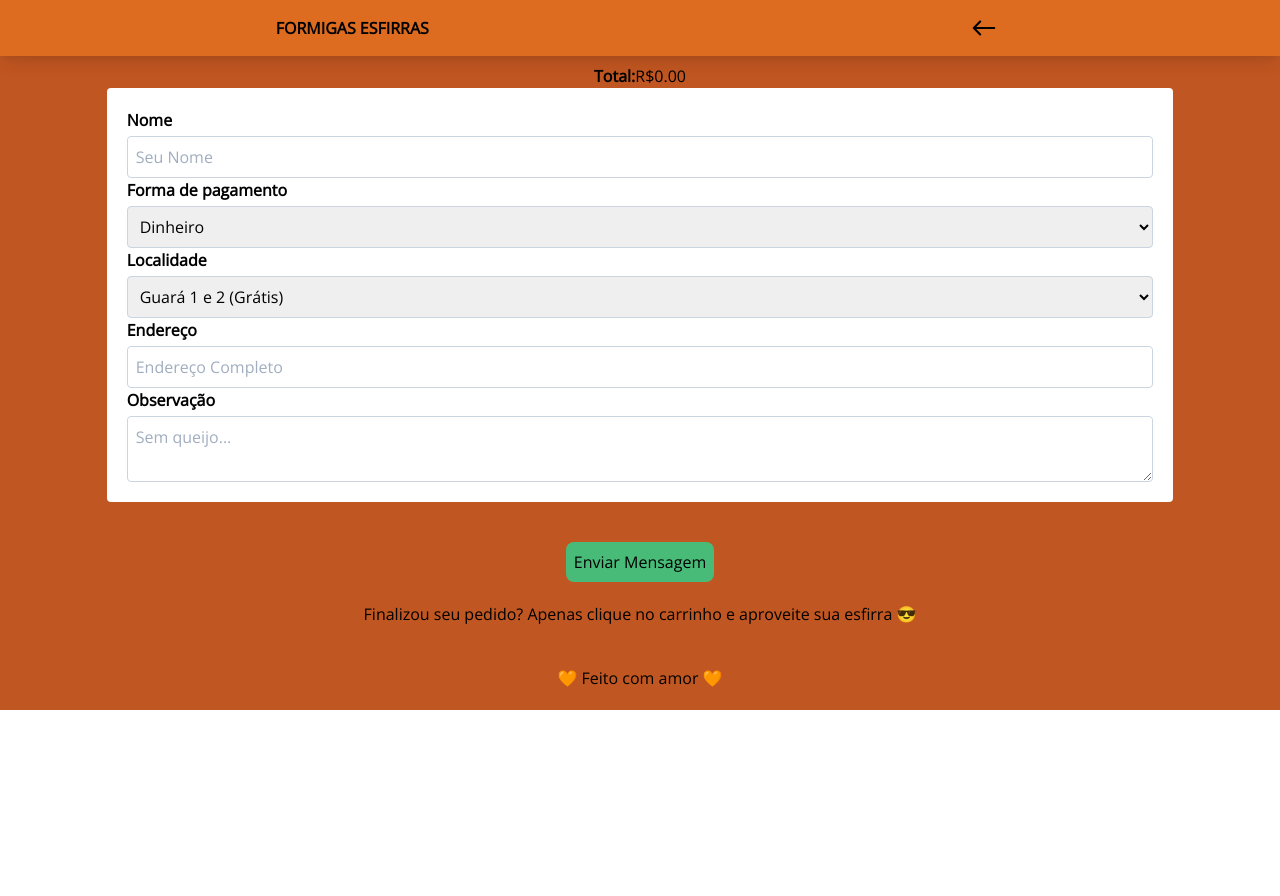
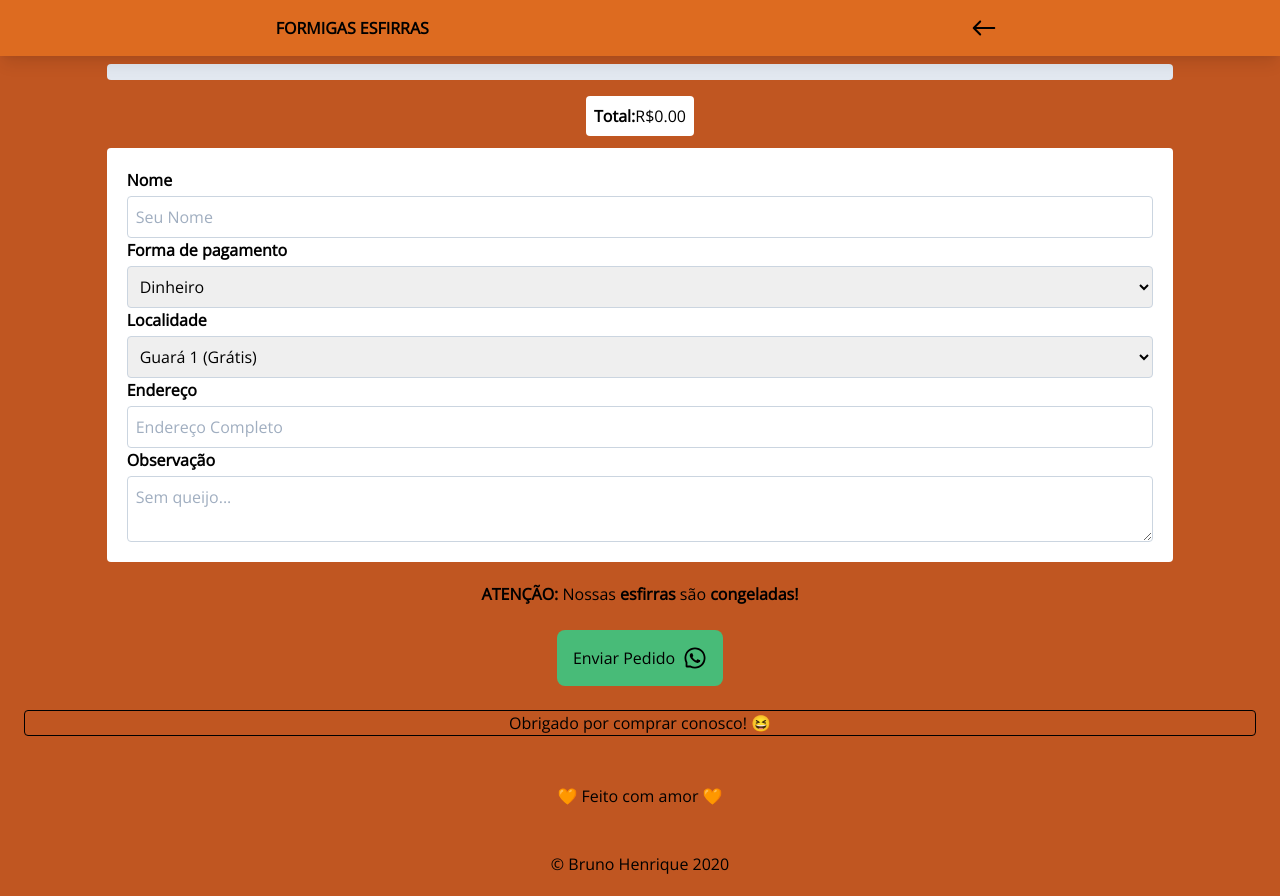
Before and after one commit to BrunoHenrique00/app-formiga, a Next.js app: page /checkout in a window 1280 px wide. Before the commit the page ends 800 px from the top, so only its background shows below. Built offline with nearby package versions, Linux system fonts and the light colour scheme.

Commit message:
toques finais

```diff
--- a/pages/checkout.js
+++ b/pages/checkout.js
@@ -7,13 +7,13 @@ export default function Checkout() {
   return (
     <div>
       <Head>
-        <title>Formiga Esfirras</title>
+        <title>Formigas Esfirras</title>
         <link href="https://fonts.googleapis.com/css2?family=Open+Sans&display=swap" rel="stylesheet"></link>
       </Head>
 
       <Header isCartShow={false} />
       <CartList />
-      <Footer />
+      <Footer content={'Obrigado por comprar conosco! 😆'} />
     </div>
   )
 }
--- a/pages/index.js
+++ b/pages/index.js
@@ -7,13 +7,15 @@ export default function IndexPage() {
   return (
     <div>
       <Head>
-        <title>Formiga Esfirras</title>
+        <title>Formigas Esfirras</title>
         <link href="https://fonts.googleapis.com/css2?family=Open+Sans&display=swap" rel="stylesheet"></link>
       </Head>
 
       <Header isCartShow={true} />
       <Menu />
-      <Footer />
+      <Footer
+      content={'Finalizou seu pedido? Apenas clique no carrinho e aproveite sua esfirra 😎'}
+      />
     </div>
   )
 }
--- a/src/Functions/stringPedido.js
+++ b/src/Functions/stringPedido.js
@@ -1,11 +1,8 @@
 export default function stringPedido(arr,{ name, payment, address, location, observation}, total){
 
     return (
-        `*Olá, gostaria de fazer um pedido. Os itens escolhidos são:\n*
-    ${arr.map(([key, value]) => (
-        `*${key}*\n*Quantidade:* ${value/2}\n\n`
-        )).join('')
-        }
+        `*Olá, gostaria de fazer um pedido. Os itens escolhidos são*:\n
+${arr.map(([key, value]) =>(`*${key}*\n*Quantidade:* ${value/2}\n\n`)).join('')}
         ---------------------------------------------
         *Valor total do pedido*:  R$${total.toFixed(2)}
 
--- a/src/components/CartList/index.js
+++ b/src/components/CartList/index.js
@@ -1,6 +1,8 @@
 import { cartContext } from '../../context/Cart';
 import {useContext ,useState , useRef} from "react"
 import stringPedido from "../../Functions/stringPedido";
+import { AiOutlineWhatsApp } from "react-icons/ai"
+import { VscTriangleRight } from "react-icons/vsc"
 
 export default function CartList(){
     const {cart} = useContext(cartContext)
@@ -41,13 +43,18 @@ export default function CartList(){
 
     return(
         <div className="bg-orange-700 pt-16 flex flex-col items-center">
-            {Object.entries(getCartList()).map(([key, value]) => (
-                <div key={key} className="bg-gray-300 text-center w-5/6 rounded mb-4 font-semibold">
-                   {key}{' '}{value}x
-                </div>
-            ))
-            }
-            <div>
+            <div className="bg-gray-300 w-5/6 rounded mb-4 p-2">
+                {Object.entries(getCartList()).map(([key, value]) => (
+                    <>
+                    <div key={key} className="flex items-center bg-gray-300 rounded font-semibold py-1">
+                    <VscTriangleRight /> {key}{' '}{value}x
+                    </div>
+                    </>
+                ))
+                }
+            </div>
+
+            <div className="p-2 mb-3 bg-white rounded">
                 <strong>Total:</strong>R${getCartPrice().toFixed(2)}
             </div>
             <div className="p-5 rounded bg-white w-5/6 max-w-6xl">
@@ -58,13 +65,14 @@ export default function CartList(){
                     <span className="text-black font-bold">Forma de pagamento</span>
                     <select ref={inputPayment} className=" block w-full mt-1 rounded p-2 border border-gray-400">
                         <option>Dinheiro</option>
-                        <option>Cartão + taxa</option>
+                        <option>Cartão</option>
                         <option>PicPay</option>
                     </select>
 
                     <span className="text-black font-bold">Localidade</span>
                     <select ref={inputLocation} className=" block w-full mt-1 rounded p-2 border border-gray-400">
-                        <option>Guará 1 e 2 (Grátis)</option>
+                        <option>Guará 1 (Grátis)</option>
+                        <option>Guará 2 (Grátis)</option>
                         <option>Octogonal (R$ 5.00)</option>
                         <option>Sudoeste (R$ 5.00)</option>
                         <option>Cruzeiro (R$ 5.00)</option>
@@ -80,7 +88,13 @@ export default function CartList(){
 
                 </label>
             </div>
-            <button onClick={() => handleOrder()} className="bg-green-500 rounded-lg p-2 mt-10">Enviar Mensagem</button>
+            <div className="pt-5">
+                <strong>ATENÇÃO:</strong> Nossas <strong>esfirras</strong> são <strong>congeladas!</strong>
+            </div>
+            <div onClick={() => handleOrder()} className="flex items-center bg-green-500 rounded-lg p-4 space-x-2 mt-6">
+                <button >Enviar Pedido</button>
+                <AiOutlineWhatsApp className="h-6 w-6" />
+            </div>
         </div>
     )
 }
--- a/src/components/Footer/index.js
+++ b/src/components/Footer/index.js
@@ -1,15 +1,18 @@
 import Link  from "next/link";
 
-export default function Footer(){
+export default function Footer({content}){
 
     return(
     <footer className="bg-orange-700">
-        <div className="text-center p-5">
-            Finalizou seu pedido? Apenas clique no carrinho e aproveite sua esfirra 😎
+        <div className="text-center p-6">
+            <p className="border border-black rounded">
+                {content}
+            </p>
         </div>
-        <div className="text-center p-5">
+        <div className="text-center p-6">
         🧡 Feito com amor 🧡
         </div>
+        <p className="text-center p-5">&copy; Bruno Henrique 2020</p>
     </footer>
     )
 }
--- a/src/components/Header/index.js
+++ b/src/components/Header/index.js
@@ -19,9 +19,11 @@ export default function Header({isCartShow}){
             <div className="font-semibold">FORMIGAS ESFIRRAS</div>
         </Link>
         {isCartShow &&
-        <div className="flex">
-            <FaShoppingCart onClick={handleCartClick} className="h-10 w-10" />
-            <div className="">{cart.length}</div>
+        <div onClick={handleCartClick} className="flex relative px-5">
+            <FaShoppingCart className="h-10 w-10" />
+            {
+                cart.length > 0 && <div className="bg-white rounded-full absolute top-0 right-0 h-6 w-6 z-20 text-center">{cart.length}</div>
+            }
         </div>
         }
 
```
